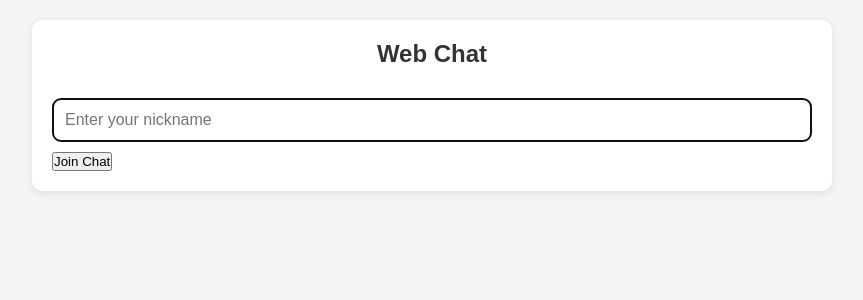
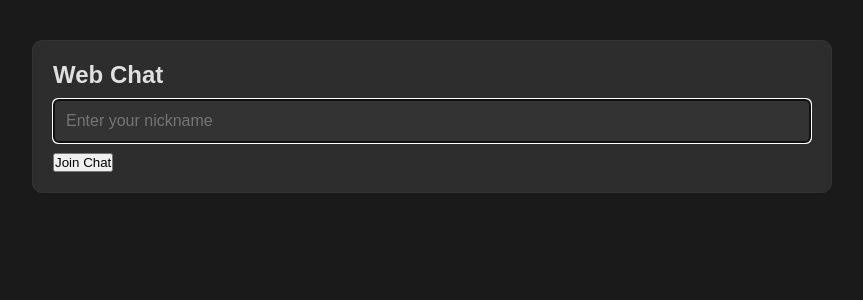
Before and after one commit to OriA64/web-chat-app, a Flask app: page / in a window 1280 px wide. Shown: the top 300 px of the page, without its empty margins (208-1071 px from the left). Run offline with Flask 2, Linux system fonts and the light colour scheme; some libraries are stand-ins or nearby versions.

Commit message:
Updated to night theme with blue messages and unified text box

```diff
--- a/templates/index.html
+++ b/templates/index.html
@@ -12,46 +12,81 @@
 
         body {
             font-family: Arial, sans-serif;
-            background-color: #f5f5f5;
+            background-color: #1a1a1a;
+            margin: 0;
             padding: 20px;
+            color: #e0e0e0;
         }
 
         #chat-container {
-            width: 95%;
-            margin: 0 auto;
+            width: 80%;
+            margin: 20px auto;
             padding: 20px;
+            border: 1px solid #333;
             border-radius: 10px;
-            background-color: white;
-            box-shadow: 0 2px 10px rgba(0,0,0,0.1);
+            background-color: #2d2d2d;
             max-width: 800px;
         }
 
-        h2 {
-            text-align: center;
-            margin-bottom: 20px;
-            color: #333;
+        #messages {
+            height: 400px;
+            overflow-y: auto;
+            border: 1px solid #333;
+            padding: 15px;
+            margin-bottom: 15px;
+            border-radius: 8px;
+            background-color: #2d2d2d;
         }
 
-        #messages {
-            height: 60vh;
-            max-height: 600px;
-            overflow-y: auto;
-            border: 1px solid #ddd;
-            padding: 15px;
-            border-radius: 8px;
-            margin-bottom: 15px;
-            background-color: #f8f9fa;
+        #nickname-input, #message-input {
+            width: 100%;
+            padding: 12px;
+            margin: 5px 0;
+            border: 1px solid #333;
+            border-radius: 5px;
+            font-size: 16px;
+            background-color: #333;
+            color: #e0e0e0;
+        }
+
+        #send-button {
+            padding: 12px 20px;
+            background-color: #007bff;
+            color: white;
+            border: none;
+            border-radius: 5px;
+            cursor: pointer;
+            font-size: 16px;
+        }
+
+        #send-button:hover {
+            background-color: #0056b3;
+        }
+
+        #nickname-section {
+            display: flex;
+            flex-direction: column;
+            align-items: center;
+            gap: 10px;
+        }
+
+        #chat-section {
+            display: flex;
+            flex-direction: column;
+            gap: 10px;
         }
 
         .message {
             margin: 15px 0;
-            padding: 8px;
+            padding: 10px;
             border-radius: 15px;
             max-width: 80%;
             word-wrap: break-word;
             display: flex;
             flex-direction: column;
             gap: 8px;
+            background-color: #333;
+            color: #e0e0e0;
         }
 
         .message-header {
@@ -61,8 +96,8 @@
             margin: 0;
             padding: 5px 8px;
             border-radius: 8px;
-            background-color: #f0f2f5;
-            color: #2c3e50;
+            background-color: #404040;
+            color: #e0e0e0;
         }
 
         .message-nickname {
@@ -74,20 +109,34 @@
             color: #666;
             padding: 2px 8px;
             border-radius: 5px;
-            background-color: #e8ecef;
+            background-color: #505050;
         }
 
         .message-content {
             margin: 0;
             padding: 10px;
             border-radius: 10px;
-            background-color: #f0f2f5;
-            color: #2c3e50;
+            background-color: #404040;
             word-break: break-word;
         }
 
         .user-message {
+            background-color: #007bff;
+            color: white;
             margin-left: auto;
+        }
+
+        .user-message .message-header {
+            background-color: #0056b3;
+        }
+
+        .user-message .message-timestamp {
+            background-color: #0056b3;
+            color: white;
+        }
+
+        .user-message .message-content {
+            background-color: #0056b3;
         }
 
         .other-message {
@@ -95,6 +144,16 @@
         }
 
         #nickname-input, #message-input {
+            width: 100%;
+            padding: 12px;
+            margin: 10px 0;
+            border: 1px solid #333;
+            border-radius: 5px;
+            font-size: 16px;
+            background-color: #333;
+            color: #e0e0e0;
+        }
+
             width: 100%;
             padding: 12px;
             margin: 10px 0;
```
